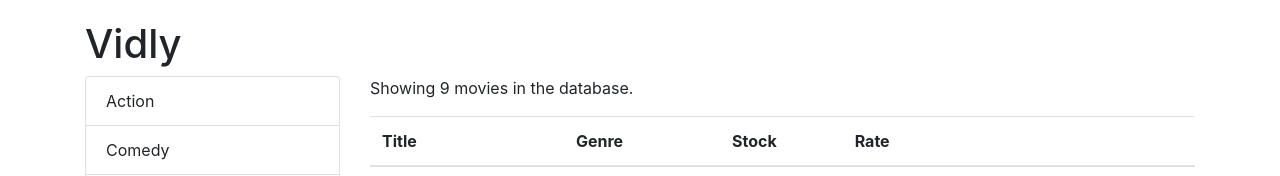
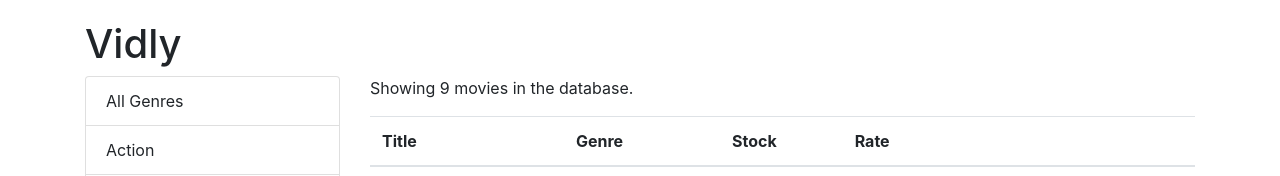
Before and after one commit to christineyoo/vidly, a React (Create React App) app: page / in a window 1280 px wide. Shown: the top 176 px of the page. Built offline with nearby package versions, Linux system fonts and the light colour scheme.

Commit message:
fixes pagination bug

```diff
--- a/src/components/movies.jsx
+++ b/src/components/movies.jsx
@@ -15,8 +15,9 @@ export default function Movies() {
 
   // useEffect acts like componentDidMount. This is where we call backend services
   useEffect(() => {
+    const genres = [{name: 'All Genres'}, ...getGenres()]
     setMovies(getMovies());
-    setGenres(getGenres());
+    setGenres(genres);
   }, []);
 
   const handleDelete = (movie) => {
@@ -39,12 +40,13 @@ export default function Movies() {
 
   const handleGenreSelect = (genre) => {
     setSelectedGenre(genre);
+    setCurrentPage(1);
   };
 
   const count = movies.length;
   if (count === 0) return <p>There are no movies in the database</p>;
 
-  const filtered = selectedGenre.name
+  const filtered = selectedGenre && selectedGenre._id
     ? movies.filter((m) => m.genre._id === selectedGenre._id)
     : movies;
 
```
